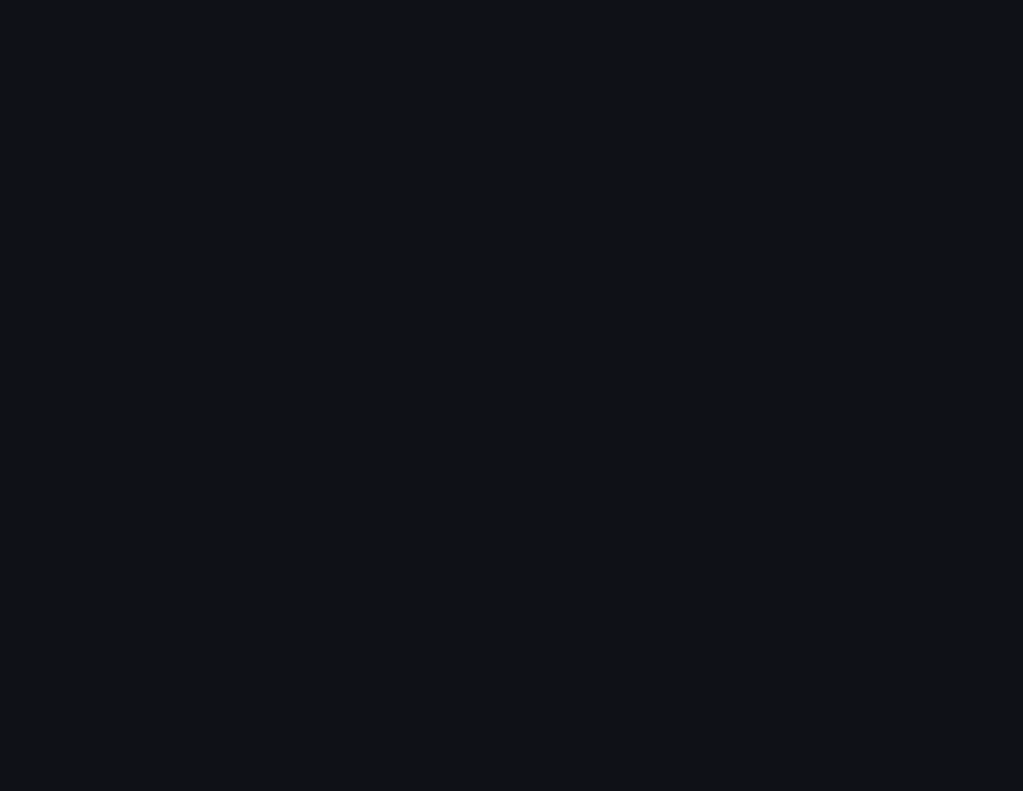
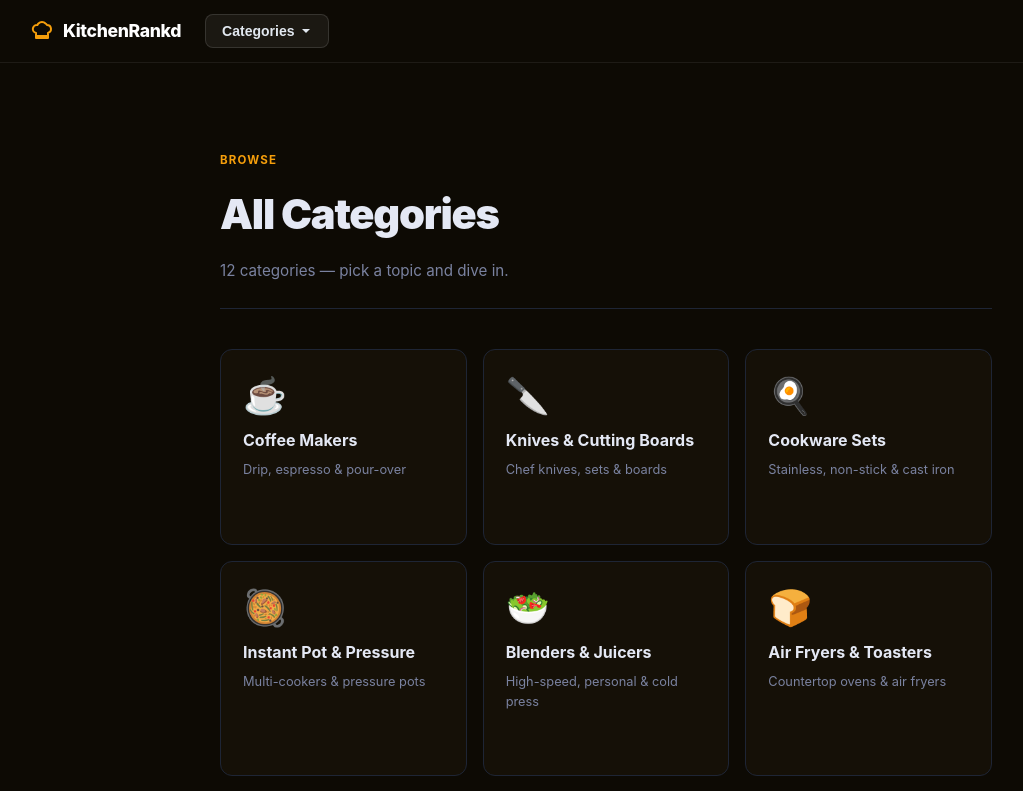
Before and after one commit to conceptsellerbills-cmyk/kitchenrankd, a Next.js app: page /categories in a window 1280 px wide. Before the commit this address had no page. Shown: the top 791 px of the page, without its empty margins (34-1057 px from the left). Built offline with nearby package versions, Linux system fonts and the light colour scheme.

Commit message:
feat: add all categories browse page

```diff
--- /dev/null
+++ b/app/categories/page.tsx
@@ -0,0 +1,51 @@
+import type { Metadata } from "next";
+
+export const metadata: Metadata = {
+  title: "All Categories — KitchenRankd",
+  description: "Browse all categories on KitchenRankd. Find expert guides and reviews organized by topic.",
+};
+
+const CATEGORIES: { icon: string; label: string; desc: string; href: string }[] = [{"icon":"☕","label":"Coffee Makers","desc":"Drip, espresso & pour-over","href":"/category/coffee-makers"},{"icon":"🔪","label":"Knives & Cutting Boards","desc":"Chef knives, sets & boards","href":"/category/knives"},{"icon":"🍳","label":"Cookware Sets","desc":"Stainless, non-stick & cast iron","href":"/category/cookware"},{"icon":"🥘","label":"Instant Pot & Pressure","desc":"Multi-cookers & pressure pots","href":"/category/pressure-cookers"},{"icon":"🥗","label":"Blenders & Juicers","desc":"High-speed, personal & cold press","href":"/category/blenders"},{"icon":"🍞","label":"Air Fryers & Toasters","desc":"Countertop ovens & air fryers","href":"/category/air-fryers"},{"icon":"🫙","label":"Food Storage","desc":"Containers, bags & vacuum seal","href":"/category/food-storage"},{"icon":"🧊","label":"Refrigerators & Freezers","desc":"French door, mini & wine fridge","href":"/category/refrigerators"},{"icon":"🍕","label":"Baking & Pastry","desc":"Mixers, pans & baking tools","href":"/category/baking"},{"icon":"🌡️","label":"Kitchen Thermometers","desc":"Instant-read & probe thermometers","href":"/category/thermometers"},{"icon":"🧹","label":"Kitchen Cleaning","desc":"Dishwashers & cleaning tools","href":"/category/kitchen-cleaning"},{"icon":"⚖️","label":"Kitchen Scales & Gadgets","desc":"Digital scales & handy gadgets","href":"/category/kitchen-gadgets"}];
+
+export default function CategoriesPage() {
+  return (
+    <>
+      <style>{`
+        *,*::before,*::after{box-sizing:border-box;margin:0;padding:0}
+        body{background:#0d0a04;color:#e4e8f4;font-family:-apple-system,BlinkMacSystemFont,"Segoe UI",sans-serif;line-height:1.7}
+        a{text-decoration:none;color:inherit}
+        .cats-wrap{max-width:1100px;margin:0 auto;padding:48px 24px 80px}
+        .cats-header{margin-bottom:40px;padding-bottom:24px;border-bottom:1px solid #1e2535}
+        .cats-eyebrow{font-size:0.72rem;font-weight:700;letter-spacing:0.1em;text-transform:uppercase;color:#f59e0b;margin-bottom:8px}
+        .cats-title{font-size:clamp(1.8rem,3.5vw,2.6rem);font-weight:900;letter-spacing:-0.03em;color:#e4e8f4}
+        .cats-subtitle{font-size:0.95rem;color:#7a82a0;margin-top:10px;line-height:1.6}
+        .cats-grid{display:grid;grid-template-columns:repeat(auto-fill,minmax(200px,1fr));gap:16px}
+        .cat-card{background:#151007;border:1px solid #1e2535;border-radius:12px;padding:28px 22px;display:block;transition:border-color 0.15s,transform 0.15s,box-shadow 0.15s}
+        .cat-card:hover{border-color:#f59e0b;transform:translateY(-3px);box-shadow:0 10px 32px rgba(0,0,0,0.35)}
+        .cat-icon{font-size:2.2rem;margin-bottom:14px;display:block;line-height:1}
+        .cat-label{font-weight:700;font-size:1rem;margin-bottom:6px;color:#e4e8f4}
+        .cat-desc{font-size:0.8rem;color:#7a82a0;line-height:1.55}
+        .cat-arrow{display:block;margin-top:14px;font-size:0.8rem;font-weight:600;color:#f59e0b;opacity:0;transition:opacity 0.15s}
+        .cat-card:hover .cat-arrow{opacity:1}
+        @media(max-width:500px){.cats-grid{grid-template-columns:repeat(2,1fr)}}
+      `}</style>
+      <div className="cats-wrap">
+        <div className="cats-header">
+          <div className="cats-eyebrow">Browse</div>
+          <h1 className="cats-title">All Categories</h1>
+          <p className="cats-subtitle">{CATEGORIES.length} categories — pick a topic and dive in.</p>
+        </div>
+        <div className="cats-grid">
+          {CATEGORIES.map((c) => (
+            <a href={c.href} className="cat-card" key={c.href}>
+              <span className="cat-icon">{c.icon}</span>
+              <div className="cat-label">{c.label}</div>
+              <div className="cat-desc">{c.desc}</div>
+              <span className="cat-arrow">Explore →</span>
+            </a>
+          ))}
+        </div>
+      </div>
+    </>
+  );
+}
```
